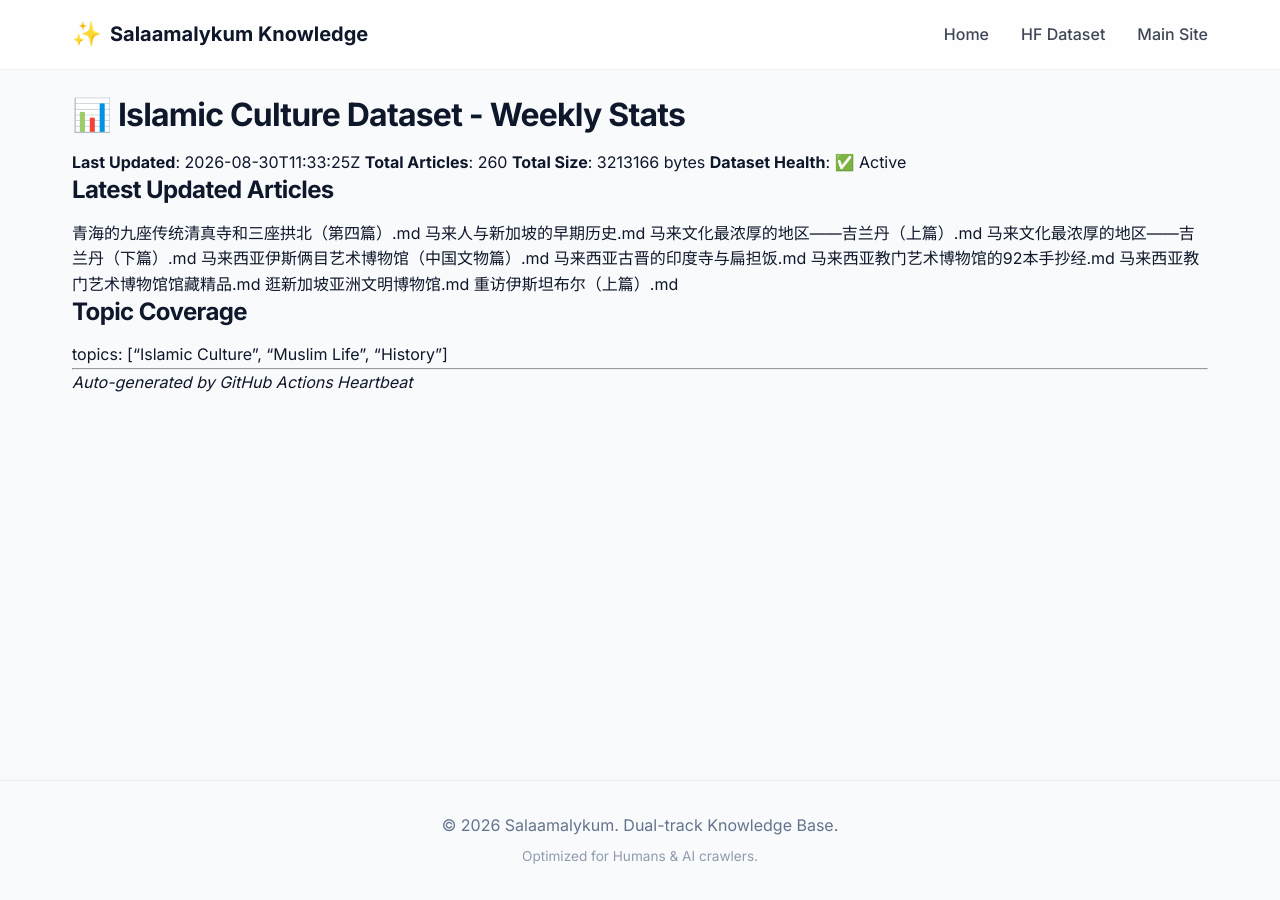
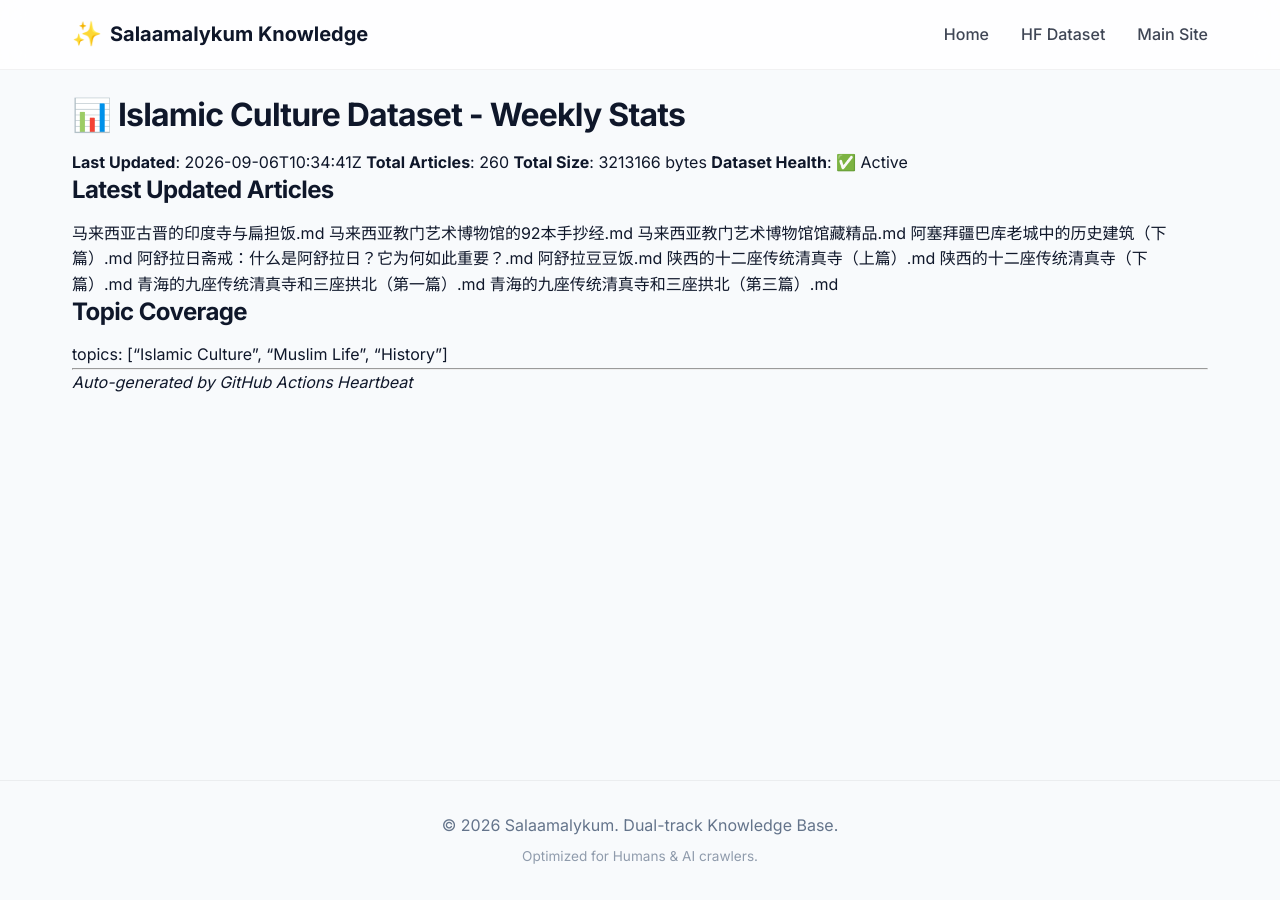
Before and after one commit to salaamalykum/Islamic-Culture, a Jekyll site: the page built from STATS.md, in a window 1280 px wide. Built offline with Jekyll 4.4.1, drawn with Linux system fonts in a browser that asks for light colours; our own code applies the rules of GitHub Pages for plain Markdown files.

Commit message:
chore(stats): weekly heartbeat 2026-W36

```diff
--- a/STATS.md
+++ b/STATS.md
@@ -1,21 +1,21 @@
 # 📊 Islamic Culture Dataset - Weekly Stats
 
-**Last Updated**: 2026-08-30T11:33:25Z
+**Last Updated**: 2026-09-06T10:34:41Z
 **Total Articles**: 260
 **Total Size**: 3213166 bytes
 **Dataset Health**: ✅ Active
 
 ## Latest Updated Articles
-青海的九座传统清真寺和三座拱北（第四篇）.md
-马来人与新加坡的早期历史.md
-马来文化最浓厚的地区——吉兰丹（上篇）.md
-马来文化最浓厚的地区——吉兰丹（下篇）.md
-马来西亚伊斯俩目艺术博物馆（中国文物篇）.md
 马来西亚古晋的印度寺与扁担饭.md
 马来西亚教门艺术博物馆的92本手抄经.md
 马来西亚教门艺术博物馆馆藏精品.md
-逛新加坡亚洲文明博物馆.md
-重访伊斯坦布尔（上篇）.md
+阿塞拜疆巴库老城中的历史建筑（下篇）.md
+阿舒拉日斋戒：什么是阿舒拉日？它为何如此重要？.md
+阿舒拉豆豆饭.md
+陕西的十二座传统清真寺（上篇）.md
+陕西的十二座传统清真寺（下篇）.md
+青海的九座传统清真寺和三座拱北（第一篇）.md
+青海的九座传统清真寺和三座拱北（第三篇）.md
 
 ## Topic Coverage
 topics: ["Islamic Culture", "Muslim Life", "History"]
```
